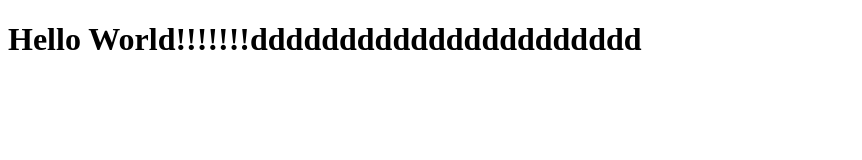
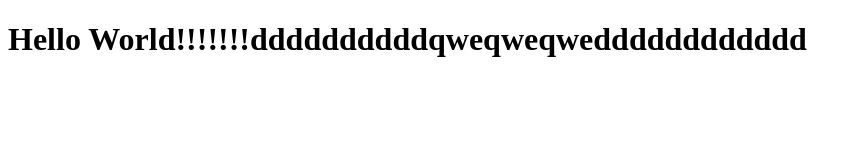
Before and after one commit to Gregor3236/Gregor, a plain HTML site: page index.html in a window 1280 px wide. Shown: the whole page, without its empty margins (0-862 px from the left). Drawn offline with Linux system fonts and the light colour scheme.

Commit message:
Update index.html

```diff
--- a/index.html
+++ b/index.html
@@ -6,6 +6,6 @@
   <title>Document</title>
 </head>
 <body>
-  <h1>Hello World!!!!!!!dddddddddddddddddddddd</h1>
+  <h1>Hello World!!!!!!!ddddddddddqweqweqwedddddddddddd</h1>
 </body>
 </html>
```
